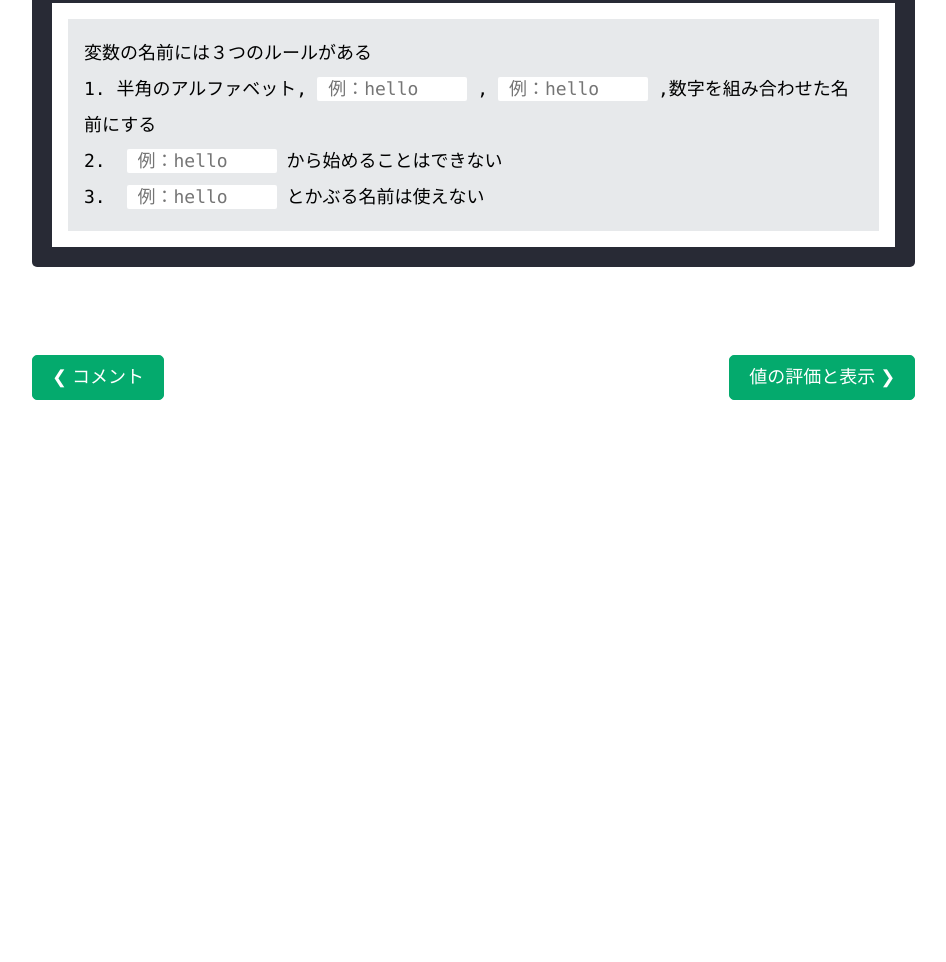
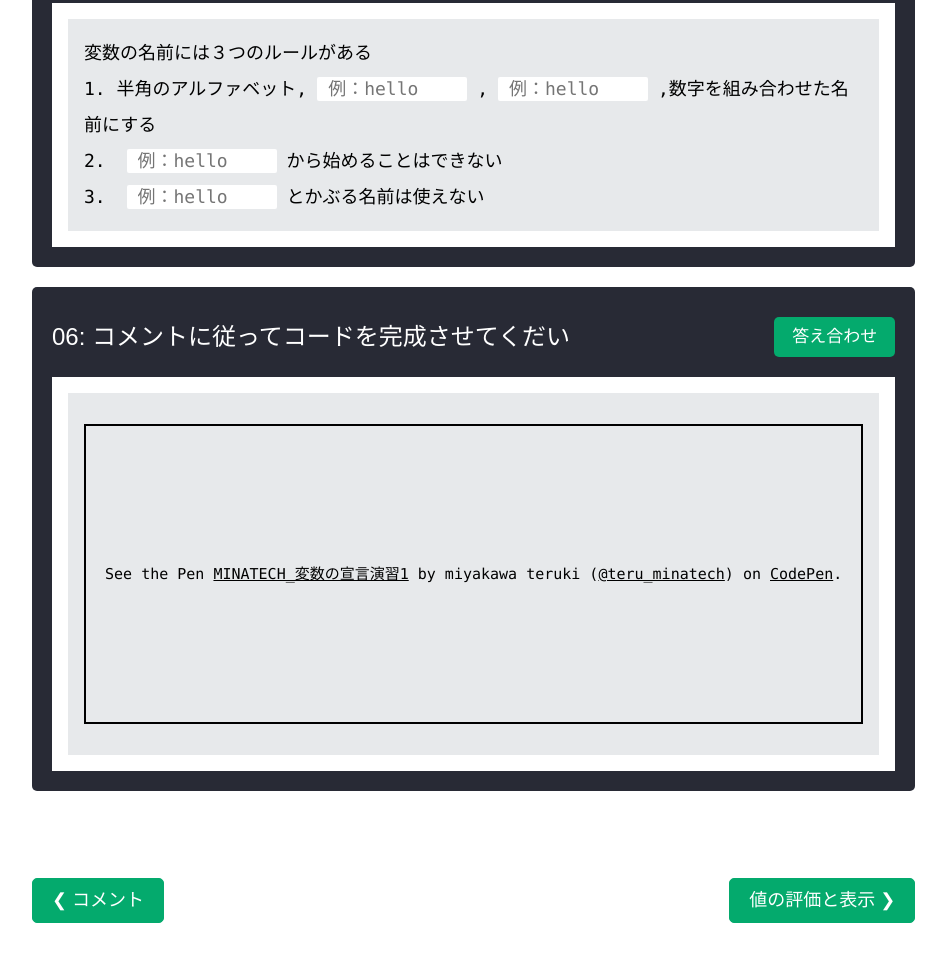
Before and after one commit to mayotama106/minatech, a plain HTML site: page basic/JS-03-VariablesDeclaration.html in a window 1280 px wide. Shown: the part 1719-2681 px from the top of the page, without its empty margins (278-1224 px from the left). Before the commit the page ends 2221 px from the top, so only its background shows below. Drawn offline with Linux system fonts and the light colour scheme; a script that the page names is missing; a web font is replaced by a local one.

```diff
--- a/basic/JS-03-VariablesDeclaration.html
+++ b/basic/JS-03-VariablesDeclaration.html
@@ -198,6 +198,29 @@
               </div>
             </div>
           </div>
+          <div autocomplete="off" id="mina-exerciseform" action="exercise.asp?filename=exercise_JavaScript_attributes1" method="post" target="_blank">
+            <h3 style="display: flex; align-items: center; margin-bottom: 20px;">06: コメントに従ってコードを完成させてくだい
+              <button id="check_btn_06" onclick="toggle_answear('06')" class="mina-btn" style="margin-left: auto;">答え合わせ</button>
+            </h3>
+            <div class="exercisewindow">
+              <div class="exerciseprecontainer">
+                <p class="codepen" data-height="300" data-default-tab="js" data-slug-hash="BaJMpXb" data-editable="true" data-user="teru_minatech" style="height: 300px; box-sizing: border-box; display: flex; align-items: center; justify-content: center; border: 2px solid; margin: 1em 0; padding: 1em;">
+                  <span>See the Pen <a href="https://codepen.io/teru_minatech/pen/BaJMpXb">
+                  MINATECH_変数の宣言演習1</a> by miyakawa teruki (<a href="https://codepen.io/teru_minatech">@teru_minatech</a>)
+                  on <a href="https://codepen.io">CodePen</a>.</span>
+                </p>
+                <script async src="https://cpwebassets.codepen.io/assets/embed/ei.js"></script>
+              </div>
+              <div class="exerciseprecontainer" id="check_06" style="display: none; margin-top: 10px;">
+                <p class="codepen" data-height="300" data-default-tab="js,result" data-slug-hash="mdpvWJz" data-editable="true" data-user="teru_minatech" style="height: 300px; box-sizing: border-box; display: flex; align-items: center; justify-content: center; border: 2px solid; margin: 1em 0; padding: 1em;">
+                  <span>See the Pen <a href="https://codepen.io/teru_minatech/pen/mdpvWJz">
+                  MINATECH_変数の宣言演習1_回答</a> by miyakawa teruki (<a href="https://codepen.io/teru_minatech">@teru_minatech</a>)
+                  on <a href="https://codepen.io">CodePen</a>.</span>
+                </p>
+                <script async src="https://cpwebassets.codepen.io/assets/embed/ei.js"></script>
+              </div>
+            </div>
+          </div>
           <br>
 
           <br>
```
Also changed, not shown: basic/JS-04-Value.html (+1 -1 lines), index.html (+2 -1 lines).
